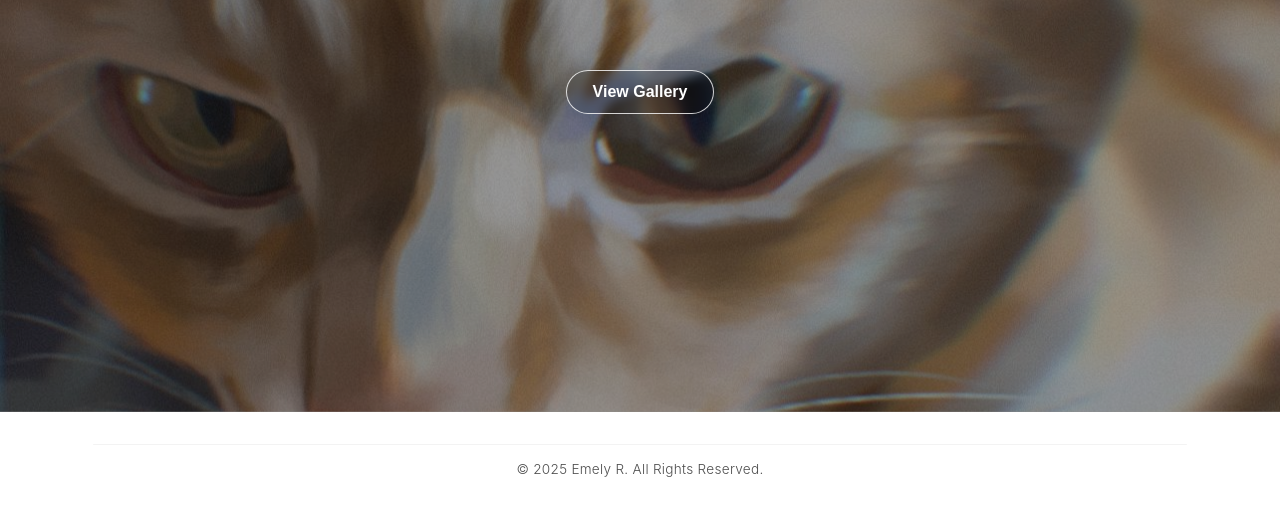
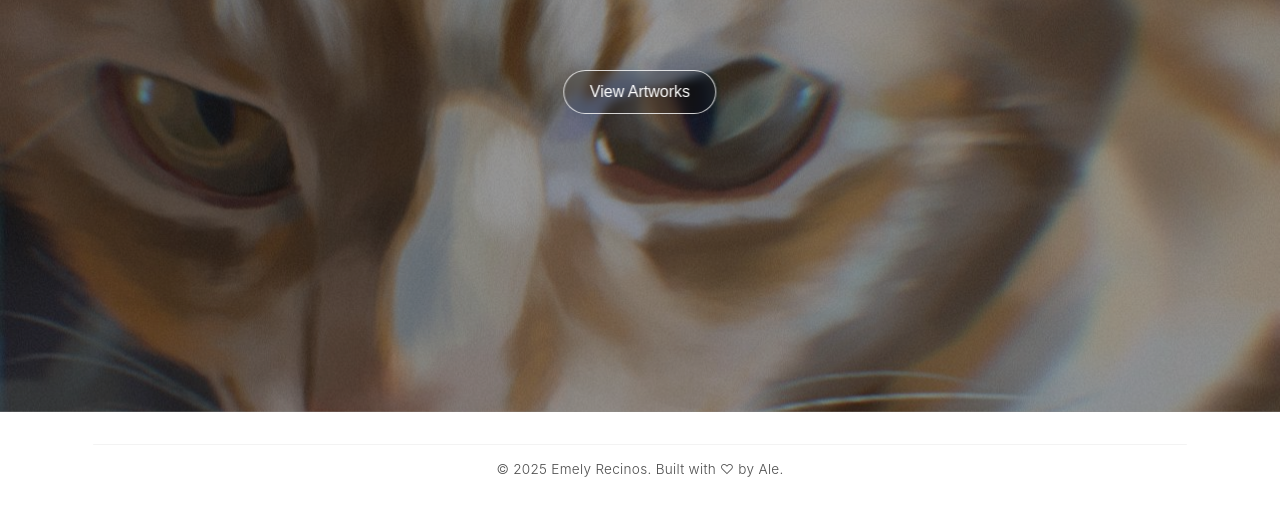
Before and after one commit to baairon/emely.art, a React (Create React App) app: page / in a window 1280 px wide. Shown: the part 314-830 px from the top of the page. Built offline with nearby package versions, Linux system fonts and the light colour scheme.

Commit message:
Update: applied latest changes

```diff
--- a/src/App.css
+++ b/src/App.css
@@ -177,7 +177,7 @@
   border: 1px solid rgba(255,255,255,0.8);
   padding: .75rem 1.6rem;
   font-size: 1rem;
-  font-weight: 700;
+  font-weight: 300;
   border-radius: var(--radius-pill);
   cursor: pointer;
   white-space: nowrap;
--- a/src/App.js
+++ b/src/App.js
@@ -33,7 +33,7 @@ function Slideshow({ slides, interval = 5000, onViewClick }) {
         className="slideshow__cta"
         onClick={onViewClick}
       >
-        View Gallery
+        View Artworks
       </button>
     </div>
   );
@@ -145,7 +145,7 @@ export default function App() {
       <footer className="site-footer fade">
         <span className="divider" aria-hidden="true"></span>
       <p className="footer-text">
-        © 2025 Emely R. All Rights Reserved.
+        © 2025 Emely Recinos. <a href="https://bairon.dev" target="_blank" rel="noopener noreferrer">Built with ♡ by Ale.</a>
         </p>
       </footer>
 
```
Also changed, not shown: 12 other files (tests, documents, lock files or other folders).
